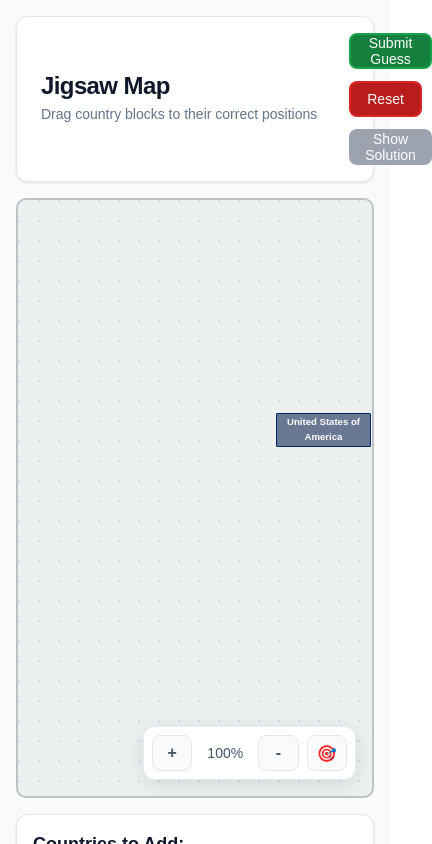
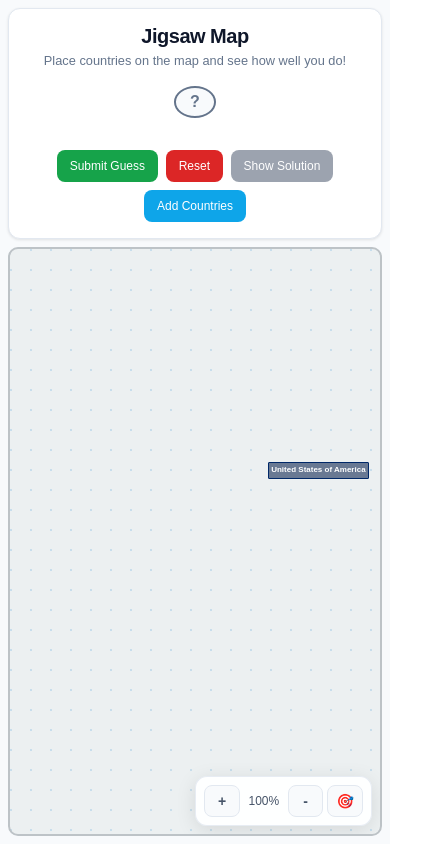
Before and after one commit to error-magnet/jigsaw-map, a React (Vite) app: page / in a window 390 px wide. Shown: the top 844 px of the page, 432 px wide, since content can reach past the window. Built offline with nearby package versions, Linux system fonts and the light colour scheme.

Commit message:
changed ui to be more mobile friendsly

```diff
--- a/src/App.css
+++ b/src/App.css
@@ -91,25 +91,23 @@
 
 /* Button Variants */
 .btn-primary {
-  background-color: #15803d !important;
+  background-color: #16a34a !important;
   color: white !important;
-  border: 2px solid #16a34a !important;
+  border: none !important;
 }
 
 .btn-primary:hover:not(:disabled) {
-  background-color: #166534 !important;
-  border-color: #15803d !important;
+  background-color: #15803d !important;
 }
 
 .btn-secondary {
-  background-color: #b91c1c !important;
+  background-color: #dc2626 !important;
   color: white !important;
-  border: 2px solid #dc2626 !important;
+  border: none !important;
 }
 
 .btn-secondary:hover {
-  background-color: #991b1b !important;
-  border-color: #b91c1c !important;
+  background-color: #b91c1c !important;
 }
 
 .btn-tertiary {
@@ -119,6 +117,16 @@
 
 .btn-tertiary:hover {
   background-color: #6b7280 !important;
+}
+
+.btn-countries {
+  background-color: #0ea5e9 !important;
+  color: white !important;
+  border: none !important;
+}
+
+.btn-countries:hover {
+  background-color: #0284c7 !important;
 }
 
 .zoom-controls {
@@ -571,3 +579,250 @@
   background-color: #f1f5f9;
   color: #374151;
 }
+
+/* Help Button */
+.help-button {
+  width: 36px;
+  height: 36px;
+  border-radius: 50%;
+  border: 2px solid #64748b;
+  background-color: #f8fafc;
+  color: #64748b;
+  font-size: 1.25rem;
+  font-weight: bold;
+  cursor: pointer;
+  display: flex;
+  align-items: center;
+  justify-content: center;
+  transition: all 0.2s ease;
+  margin-right: 1rem;
+}
+
+.help-button:hover {
+  background-color: #64748b;
+  color: white;
+  transform: translateY(-1px);
+  box-shadow: 0 2px 8px rgba(0, 0, 0, 0.1);
+}
+
+/* Help Modal */
+.help-modal {
+  position: relative;
+  min-width: 600px;
+  max-width: 700px;
+  max-height: 90vh;
+  overflow-y: auto;
+  border-radius: 16px;
+  box-shadow: 0 20px 25px -5px rgba(0, 0, 0, 0.1), 0 10px 10px -5px rgba(0, 0, 0, 0.04);
+  background: white;
+}
+
+.help-content {
+  padding: 2rem;
+}
+
+.help-content h2 {
+  color: #0f172a;
+  margin: 0 0 2rem 0;
+  font-size: 1.75rem;
+  font-weight: 700;
+  text-align: center;
+  border-bottom: 2px solid #e2e8f0;
+  padding-bottom: 1rem;
+}
+
+.help-section {
+  margin-bottom: 2rem;
+}
+
+.help-section:last-child {
+  margin-bottom: 0;
+}
+
+.help-section h3 {
+  color: #374151;
+  margin: 0 0 0.75rem 0;
+  font-size: 1.125rem;
+  font-weight: 600;
+}
+
+.help-section p {
+  color: #64748b;
+  margin: 0 0 0.5rem 0;
+  line-height: 1.5;
+}
+
+.help-section ul {
+  color: #64748b;
+  margin: 0;
+  padding-left: 1.25rem;
+  line-height: 1.6;
+}
+
+.help-section li {
+  margin-bottom: 0.5rem;
+}
+
+.github-section {
+  background-color: #f8fafc;
+  padding: 1.5rem;
+  border-radius: 12px;
+  border: 1px solid #e2e8f0;
+}
+
+.github-link {
+  display: inline-block;
+  color: #2563eb;
+  text-decoration: none;
+  font-weight: 500;
+  padding: 0.5rem 1rem;
+  background-color: white;
+  border: 1px solid #e2e8f0;
+  border-radius: 8px;
+  transition: all 0.2s ease;
+  font-family: 'Courier New', monospace;
+  font-size: 0.875rem;
+}
+
+.github-link:hover {
+  background-color: #2563eb;
+  color: white;
+  border-color: #2563eb;
+  transform: translateY(-1px);
+  box-shadow: 0 2px 8px rgba(37, 99, 235, 0.2);
+}
+
+/* Countries Modal */
+.countries-modal {
+  position: relative;
+  min-width: 800px;
+  max-width: 900px;
+  max-height: 90vh;
+  overflow-y: auto;
+  border-radius: 16px;
+  box-shadow: 0 20px 25px -5px rgba(0, 0, 0, 0.1), 0 10px 10px -5px rgba(0, 0, 0, 0.04);
+  background: white;
+}
+
+.countries-modal-content {
+  padding: 2rem;
+}
+
+.countries-modal-content h2 {
+  color: #0f172a;
+  margin: 0 0 0.5rem 0;
+  font-size: 1.75rem;
+  font-weight: 700;
+  text-align: center;
+}
+
+.countries-modal-subtitle {
+  color: #64748b;
+  margin: 0 0 2rem 0;
+  text-align: center;
+  font-size: 1rem;
+}
+
+@media (max-width: 768px) {
+  .game-container {
+    padding: 0.5rem;
+    gap: 0.5rem;
+  }
+
+  .game-header-controls {
+    flex-direction: column;
+    gap: 1rem;
+    padding: 1rem;
+  }
+
+  .header-content {
+    text-align: center;
+  }
+
+  .header-content h1 {
+    font-size: 1.25rem;
+  }
+
+  .header-content p {
+    font-size: 0.8rem;
+  }
+
+  .controls-section {
+    justify-content: center;
+    gap: 0.5rem;
+  }
+
+  .controls-section button {
+    font-size: 0.75rem;
+    padding: 0.4rem 0.8rem;
+    height: 32px;
+  }
+
+  .help-button {
+    width: 32px;
+    height: 32px;
+    font-size: 1rem;
+    margin-right: 0;
+    margin-bottom: 1rem;
+  }
+
+  .game-board {
+    min-height: 400px;
+  }
+
+  .floating-zoom-controls {
+    bottom: 0.5rem;
+    right: 0.5rem;
+    gap: 0.25rem;
+  }
+
+  .floating-zoom-controls button {
+    width: 32px;
+    height: 32px;
+    font-size: 0.875rem;
+  }
+
+  .floating-zoom-controls .zoom-level {
+    font-size: 0.75rem;
+    min-width: 40px;
+  }
+
+  .help-modal {
+    min-width: 90vw;
+    max-width: 95vw;
+    margin: 1rem;
+  }
+
+  .help-content {
+    padding: 1.5rem;
+  }
+
+  .countries-modal {
+    min-width: 90vw;
+    max-width: 95vw;
+    margin: 1rem;
+  }
+
+  .countries-modal-content {
+    padding: 1.5rem;
+  }
+
+  .countries-modal-content h2 {
+    font-size: 1.5rem;
+  }
+
+  .countries-list {
+    gap: 0.375rem;
+  }
+
+  .add-country-btn {
+    font-size: 0.75rem;
+    padding: 0.4rem 0.6rem;
+    min-width: 70px;
+  }
+
+  .country-block {
+    font-size: 0.5rem;
+    padding: 0.08rem 0.15rem;
+  }
+}
--- a/src/components/GameBoard.jsx
+++ b/src/components/GameBoard.jsx
@@ -33,6 +33,8 @@ const GameBoard = () => {
   const [showCorrectPositions, setShowCorrectPositions] = useState(false);
   const [showScorePopup, setShowScorePopup] = useState(false);
   const [solutionShown, setSolutionShown] = useState(false);
+  const [showHelpModal, setShowHelpModal] = useState(false);
+  const [showCountriesModal, setShowCountriesModal] = useState(false);
 
   const handlePositionChange = (countryName, position) => {
     setUserPositions(prev => ({
@@ -205,8 +207,16 @@ const GameBoard = () => {
       <div className="game-header-controls">
         <div className="header-content">
           <h1>Jigsaw Map</h1>
-          <p>Drag country blocks to their correct positions</p>
+          <p>Place countries on the map and see how well you do!</p>
         </div>
+
+        <button
+          className="help-button"
+          onClick={() => setShowHelpModal(true)}
+          title="Help"
+        >
+          ?
+        </button>
 
         <div className="controls-section">
           {!solutionShown && (
@@ -231,6 +241,12 @@ const GameBoard = () => {
               Show Solution
             </button>
           )}
+          <button
+            className="btn-countries"
+            onClick={() => setShowCountriesModal(true)}
+          >
+            Add Countries
+          </button>
 
         </div>
       </div>
@@ -298,8 +314,98 @@ const GameBoard = () => {
         </div>
       </div>
 
-      <div className="countries-panel">
-        <h3>Countries to Add:</h3>
+
+      {/* Score Popup */}
+      {showScorePopup && score && (
+        <div className="score-popup-overlay" onClick={() => setShowScorePopup(false)}>
+          <div className="score-popup" onClick={(e) => e.stopPropagation()}>
+            <button
+              className="close-popup"
+              onClick={() => setShowScorePopup(false)}
+            >
+              ×
+            </button>
+            <ScoreDisplay score={score} showDetails={true} />
+          </div>
+        </div>
+      )}
+
+      {/* Help Modal */}
+      {showHelpModal && (
+        <div className="score-popup-overlay" onClick={() => setShowHelpModal(false)}>
+          <div className="help-modal" onClick={(e) => e.stopPropagation()}>
+            <button
+              className="close-popup"
+              onClick={() => setShowHelpModal(false)}
+            >
+              ×
+            </button>
+            <div className="help-content">
+              <h2>How to Play Jigsaw Map</h2>
+
+              <div className="help-section">
+                <h3>🎯 Objective</h3>
+                <p>Place all the countries in their correct positions relative to other countries on the map.</p>
+              </div>
+
+              <div className="help-section">
+                <h3>📍 Getting Started</h3>
+                <p>Three countries have been placed for you as reference points to help you get oriented.</p>
+              </div>
+
+              <div className="help-section">
+                <h3>🎮 How to Play</h3>
+                <ul>
+                  <li>Click the "+" buttons below to add countries to the map</li>
+                  <li>Drag countries to position them on the map</li>
+                  <li>Use zoom controls or pinch gestures to navigate</li>
+                  <li>Submit your guess as many times as you want to see your score</li>
+                  <li>Click "Show Solution" to see the correct positions</li>
+                </ul>
+              </div>
+
+              <div className="help-section">
+                <h3>🌍 Location Reference</h3>
+                <p>Country locations roughly correspond to the GPS coordinates of their capital cities.</p>
+              </div>
+
+              <div className="help-section">
+                <h3>📱 Controls</h3>
+                <p><strong>Desktop:</strong> Mouse wheel to zoom, click and drag to pan</p>
+                <p><strong>Mobile:</strong> Pinch to zoom, single finger to pan</p>
+              </div>
+
+              <div className="help-section github-section">
+                <h3>🔗 Source Code</h3>
+                <p>Check out the project on GitHub:</p>
+                <a
+                  href="https://github.com/error-magnet/jigsaw-map"
+                  target="_blank"
+                  rel="noopener noreferrer"
+                  className="github-link"
+                >
+                  https://github.com/error-magnet/jigsaw-map
+                </a>
+              </div>
+            </div>
+          </div>
+        </div>
+      )}
+
+      {/* Countries Modal */}
+      {showCountriesModal && (
+        <div className="score-popup-overlay" onClick={() => setShowCountriesModal(false)}>
+          <div className="countries-modal" onClick={(e) => e.stopPropagation()}>
+            <button
+              className="close-popup"
+              onClick={() => setShowCountriesModal(false)}
+            >
+              ×
+            </button>
+            <div className="countries-modal-content">
+              <h2>Add Countries to the Map</h2>
+              <p className="countries-modal-subtitle">Click any country to add it to the map</p>
+
               {(() => {
                 const unplacedCountries = countries.filter(country => !userPositions[country.name]);
                 const sectionsCount = 10;
@@ -359,6 +465,7 @@ const GameBoard = () => {
                               }}
                               onClick={() => {
                                 handlePositionChange(country.name, { x: 20, y: 20 }); // Top corner position
+                                setShowCountriesModal(false); // Close modal after adding
                                 // Scroll to top to see the canvas
                                 window.scrollTo({ top: 0, behavior: 'smooth' });
                               }}
@@ -373,18 +480,6 @@ const GameBoard = () => {
                 });
               })()}
             </div>
-
-      {/* Score Popup */}
-      {showScorePopup && score && (
-        <div className="score-popup-overlay" onClick={() => setShowScorePopup(false)}>
-          <div className="score-popup" onClick={(e) => e.stopPropagation()}>
-            <button
-              className="close-popup"
-              onClick={() => setShowScorePopup(false)}
-            >
-              ×
-            </button>
-            <ScoreDisplay score={score} showDetails={true} />
           </div>
         </div>
       )}
```
Lines whose indentation alone changed are shown as unchanged.
